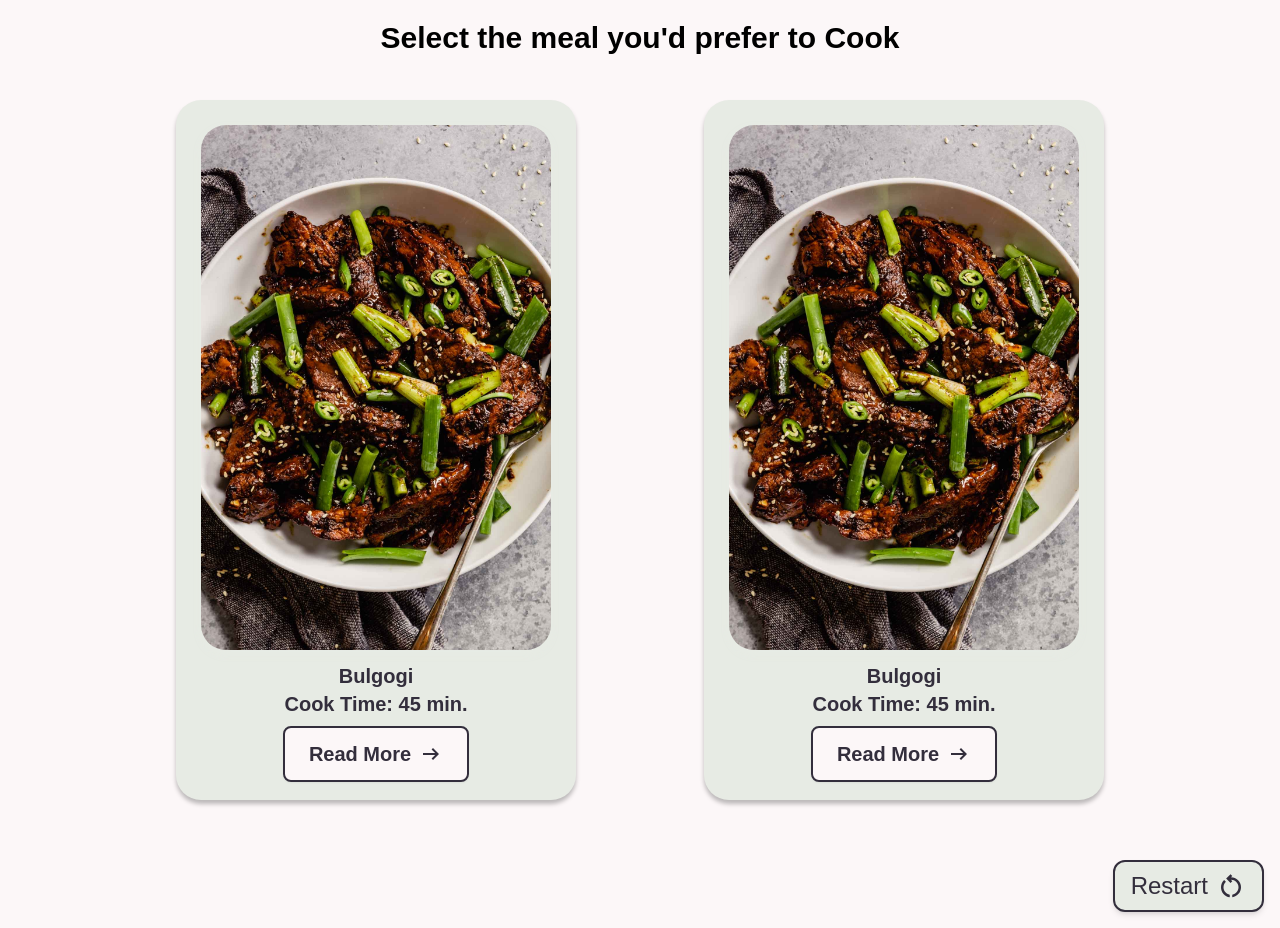
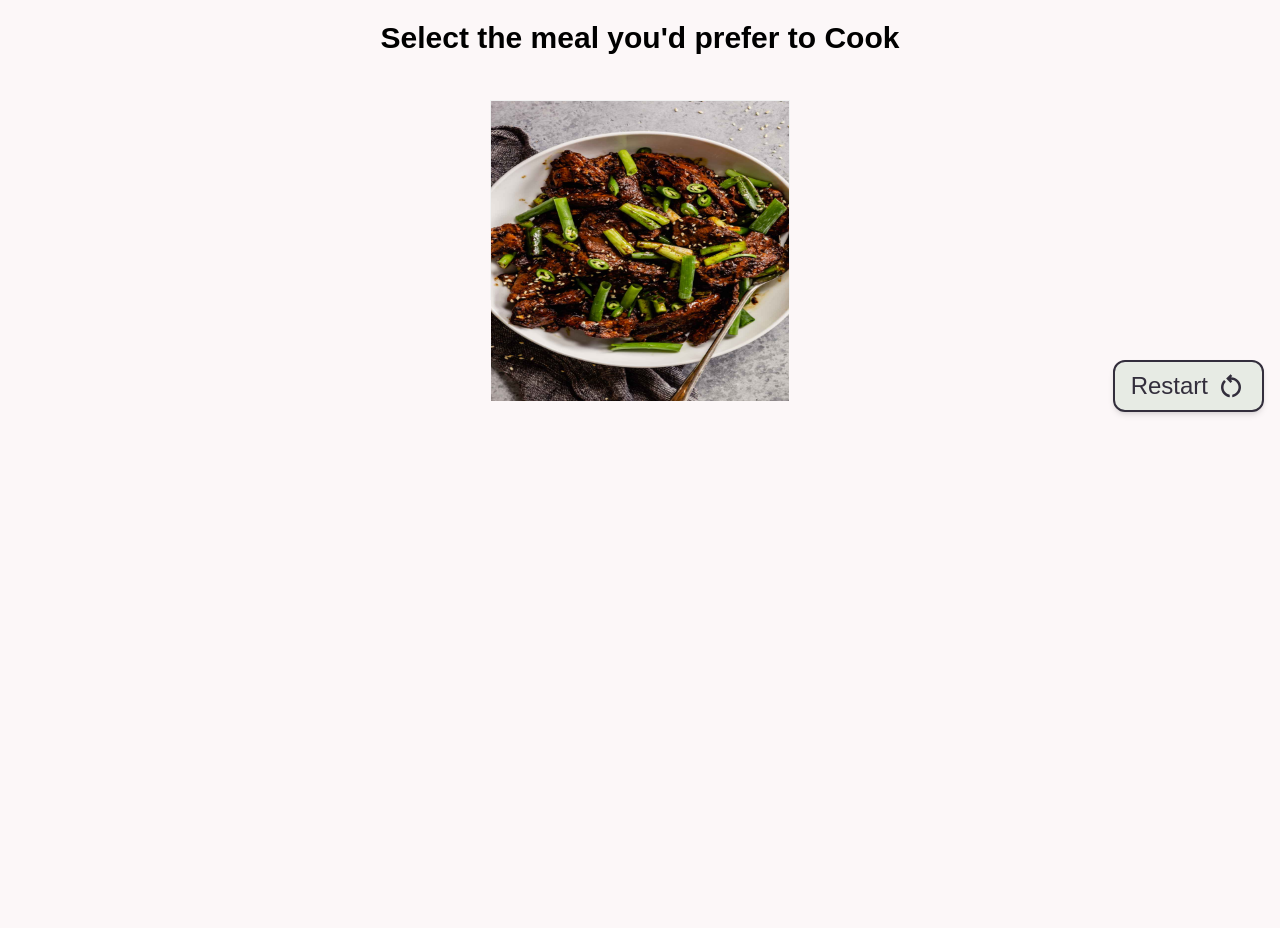
Before and after one commit to mibriggs/food-wars, a SvelteKit app: page /foodwars in a window 1280 px wide. After the commit the page ends 800 px from the top, so only its background shows below. Built offline with nearby package versions, Linux system fonts and the light colour scheme; a web font is replaced by a local one.

Commit message:
hopeful this is it

```diff
--- /dev/null
+++ b/src/lib/components/new-card.svelte
@@ -0,0 +1,70 @@
+<script lang="ts">
+    import bulgogi from '../assets/bulgogi.jpeg';
+
+    let isFlipped: boolean = false;
+    const flipCard = () => {
+        isFlipped = !isFlipped;
+    }
+</script>
+
+<div class="container">
+    <div class="card" class:flipped={isFlipped} on:click={flipCard} on:keypress={flipCard}>
+      <div class="card-front">
+        <img src={bulgogi} alt="Avatar" style="width:300px;height:300px;">
+      </div>
+      <div class="card-back">
+        <h1>John Doe</h1>
+        <p>Architect & Engineer</p>
+        <p>We love that guy</p>
+      </div>
+    </div>
+  </div>
+
+  <style>
+    /* The flip card container - set the width and height to whatever you want. We have added the border property to demonstrate that the flip itself goes out of the box on hover (remove perspective if you don't want the 3D effect */
+.container {
+  background-color: transparent;
+  width: 300px;
+  height: 200px;
+  border: 1px solid #f1f1f1;
+  perspective: 1000px; /* Remove this if you don't want the 3D effect */
+}
+
+/* This container is needed to position the front and back side */
+.card {
+  position: relative;
+  width: 100%;
+  height: 100%;
+  text-align: center;
+  transition: transform 0.8s;
+  transform-style: preserve-3d;
+}
+
+/* Do an horizontal flip when you move the mouse over the flip box container */
+.flipped {
+  transform: rotateY(180deg);
+}
+
+/* Position the front and back side */
+.card-front, .card-back {
+  position: absolute;
+  width: 100%;
+  height: 100%;
+  -webkit-backface-visibility: hidden; /* Safari */
+  backface-visibility: hidden;
+}
+
+/* Style the front side (fallback if image is missing) */
+.card-front {
+  background-color: #bbb;
+  color: black;
+}
+
+/* Style the back side */
+.card-back {
+  background-color: dodgerblue;
+  color: white;
+  transform: rotateY(180deg);
+}
+
+  </style>
--- a/src/routes/foodwars/+page.svelte
+++ b/src/routes/foodwars/+page.svelte
@@ -1,6 +1,7 @@
 <script lang="ts">
 	import FoodCard from '../../lib/components/food-card.svelte';
 	import restartIcon from '../../lib/assets/restart.svg';
+	import NewCard from '$lib/components/new-card.svelte';
 
 	const createRandomString = () => {
 		return (Math.random() + 1).toString(36).substring(7);
@@ -73,8 +74,9 @@
 		{/if}
 	</div> -->
 	<div class="flex flex-row items-center gap-32">
-		<FoodCard isSelected={isLeftSelected} on:cardClicked={() => handleSelection(false)} />
-		<FoodCard isSelected={isRightSelected} on:cardClicked={() => handleSelection(true)} />
+		<!-- <FoodCard isSelected={isLeftSelected} on:cardClicked={() => handleSelection(false)} />
+		<FoodCard isSelected={isRightSelected} on:cardClicked={() => handleSelection(true)} /> -->
+		<NewCard />
 	</div>
 
 	<!--
```
